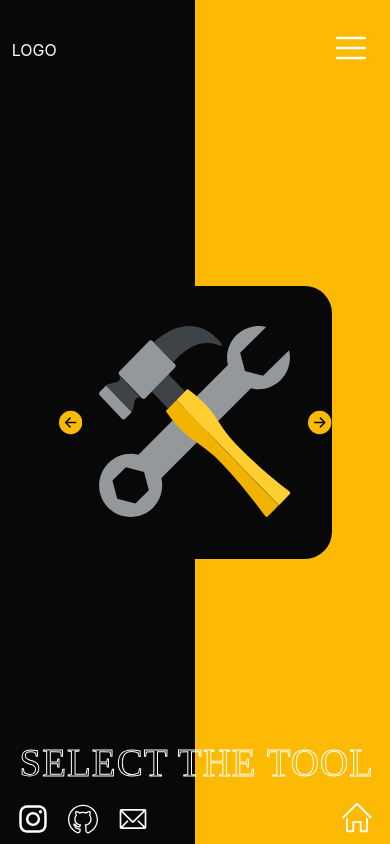
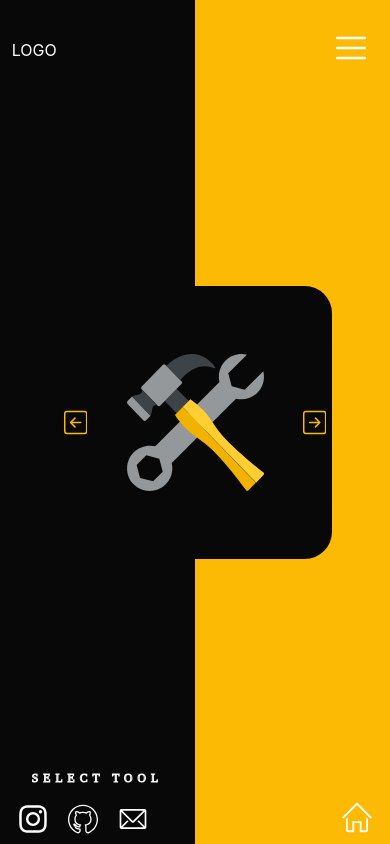
Before and after one commit to VojinPopovic/free-online-tools, a React (Create React App) app: page /tools in a window 390 px wide. Built offline with nearby package versions, Linux system fonts and the light colour scheme.

Commit message:
responsiveness adjustments

```diff
--- a/src/Global.style.js
+++ b/src/Global.style.js
@@ -16,6 +16,7 @@ const GlobalStyles = createGlobalStyle`
  .active{
   outline: 1px white solid;
   outline-offset: -1px;
+  border-radius: clamp(0px, 1vw, 5px);
  }
  ul{
   overflow: visible;
@@ -38,6 +39,7 @@ const MainDiv = styled.div`
   display: flex;
   justify-content: space-between;
   overflow: hidden;
+  z-index: 1;
   & .next-page {
     width: 50px;
     height: 50px;
--- a/src/components/pages/Tools.js
+++ b/src/components/pages/Tools.js
@@ -47,24 +47,25 @@ function Projects() {
 
   return (
     <>
-      <DivSplit left="0"></DivSplit>
+      <DivSplit left="0">
+        <Banner bottom="7vh" growth="3vw" className="projects-banner">
+          <p ref={bannerRef}>SELECT TOOL</p>
+        </Banner>
+      </DivSplit>
       <DivSplit color={color} right="0"></DivSplit>
       {/* prettier-ignore */}
       <DivCenter maxWidth="500px" maxHeight="500px" backgroundColor="#080808" background={background} width="70vw" height="70vw" borderRadius="10%">
         {rendered}
-        <Button left="0" color={color} onClick={toolRenderLeft}>
+        <Button left="2%" color={color} onClick={toolRenderLeft}>
           {/* prettier-ignore */}
-          <svg xmlns="http://www.w3.org/2000/svg" width="100%" height="100%" preserveAspectRatio="xMidYMid meet" viewBox="0 0 16 16"><path fill="currentColor" d="M8 0a8 8 0 1 0 0 16A8 8 0 0 0 8 0zm3.5 7.5a.5.5 0 0 1 0 1H5.707l2.147 2.146a.5.5 0 0 1-.708.708l-3-3a.5.5 0 0 1 0-.708l3-3a.5.5 0 1 1 .708.708L5.707 7.5H11.5z"/></svg>
+          <svg xmlns="http://www.w3.org/2000/svg" width="100%" height="100%" preserveAspectRatio="xMidYMid meet" viewBox="0 0 16 16"><path fill="currentColor" fillRule="evenodd" d="M15 2a1 1 0 0 0-1-1H2a1 1 0 0 0-1 1v12a1 1 0 0 0 1 1h12a1 1 0 0 0 1-1V2zM0 2a2 2 0 0 1 2-2h12a2 2 0 0 1 2 2v12a2 2 0 0 1-2 2H2a2 2 0 0 1-2-2V2zm11.5 5.5a.5.5 0 0 1 0 1H5.707l2.147 2.146a.5.5 0 0 1-.708.708l-3-3a.5.5 0 0 1 0-.708l3-3a.5.5 0 1 1 .708.708L5.707 7.5H11.5z"/></svg>
         </Button>
-        <Button right="0" color={color} onClick={toolRenderRight}>
+        <Button right="2%" color={color} onClick={toolRenderRight}>
           {/* prettier-ignore */}
-          <svg xmlns="http://www.w3.org/2000/svg" width="100%" height="100%" preserveAspectRatio="xMidYMid meet" viewBox="0 0 16 16"><path fill="currentColor" d="M8 0a8 8 0 1 1 0 16A8 8 0 0 1 8 0zM4.5 7.5a.5.5 0 0 0 0 1h5.793l-2.147 2.146a.5.5 0 0 0 .708.708l3-3a.5.5 0 0 0 0-.708l-3-3a.5.5 0 1 0-.708.708L10.293 7.5H4.5z"/></svg>
+          <svg xmlns="http://www.w3.org/2000/svg" width="100%" height="100%" preserveAspectRatio="xMidYMid meet" viewBox="0 0 16 16"><path fill="currentColor" fillRule="evenodd" d="M15 2a1 1 0 0 0-1-1H2a1 1 0 0 0-1 1v12a1 1 0 0 0 1 1h12a1 1 0 0 0 1-1V2zM0 2a2 2 0 0 1 2-2h12a2 2 0 0 1 2 2v12a2 2 0 0 1-2 2H2a2 2 0 0 1-2-2V2zm4.5 5.5a.5.5 0 0 0 0 1h5.793l-2.147 2.146a.5.5 0 0 0 .708.708l3-3a.5.5 0 0 0 0-.708l-3-3a.5.5 0 1 0-.708.708L10.293 7.5H4.5z"/></svg>
         </Button>
       </DivCenter>
       {/* prettier-ignore */}
-      <Banner bottom="7vh" alignItems="flex-end" zIndex="1" growth="10vw" ls="1px" className="projects-banner">
-        <p ref={bannerRef}>SELECT THE TOOL</p>
-      </Banner>
     </>
   );
 }
--- a/src/components/styles/Banner.style.js
+++ b/src/components/styles/Banner.style.js
@@ -22,7 +22,7 @@ const Banner = styled.div`
     -webkit-text-stroke: 1px rgba(255, 255, 255, 1);
     font-family: "Times New Roman", Times, serif;
     white-space: nowrap;
-    font-size: clamp(2rem, ${(props) => props.growth}, 9rem);
+    font-size: clamp(0.5rem, ${(props) => props.growth}, 9rem);
     @media (max-width: 1200px) {
       white-space: break-word;
       letter-spacing: ${(props) => props.ls};
--- a/src/components/styles/Button.style.js
+++ b/src/components/styles/Button.style.js
@@ -1,7 +1,7 @@
 import styled from "styled-components";
 
 const Button = styled.button`
-  width: clamp(20px, 6vw, 60px);
+  width: clamp(20px, 6vw, 50px);
   border: none;
   position: absolute;
   top: 0;
--- a/src/components/styles/DivCenter.style.js
+++ b/src/components/styles/DivCenter.style.js
@@ -11,7 +11,7 @@ const DivCenter = styled.div`
   margin: auto;
   background-color: ${(props) => props.backgroundColor};
   background-image: ${(props) => props.background};
-  background-size: 70% 70%;
+  background-size: 50% 50%;
   background-repeat: no-repeat;
   background-position: center;
   color: ${(props) => props.color};
--- a/src/components/styles/DivSplit.style.js
+++ b/src/components/styles/DivSplit.style.js
@@ -12,11 +12,11 @@ const DivSplit = styled.div`
   flex-direction: column;
   justify-content: ${(props) => props.justify};
   align-items: ${(props) => props.alignItems};
-  pointer-events: none;
   font-family: "Noto Serif HK", serif;
   overflow: visible;
   border: ${(props) => props.borderSize + props.borderColor} solid;
   border-left: none;
+  position: relative;
   & .contact-container {
     width: auto;
     height: auto;
@@ -43,12 +43,10 @@ const DivSplit = styled.div`
     color: #985c42;
     font-size: clamp(0.4rem, 1vw, 2rem);
     margin: auto 10%;
-    @media (max-width:1000px){
-    font-size: clamp(0.4rem, 1.5vw, 2rem);
-
+    @media (max-width: 1000px) {
+      font-size: clamp(0.4rem, 1.5vw, 2rem);
     }
   }
-
 `;
 
 export { DivSplit };
--- a/src/components/styles/UnitConverterDiv.style.js
+++ b/src/components/styles/UnitConverterDiv.style.js
@@ -76,8 +76,12 @@ const ResultDiv = styled.div`
   & p {
     height: 80%;
     border-bottom: 3px #fcba04 solid;
-    font-size: 1.2rem;
+    font-size: clamp(0.5rem, 2vw, 1.2rem);
     width: 60%;
+    display: flex;
+    justify-content: center;
+    align-items: flex-end;
+    padding-bottom: 5%;
   }
   & button {
     width: 30%;
```
Also changed, not shown: src/App.css (added).
